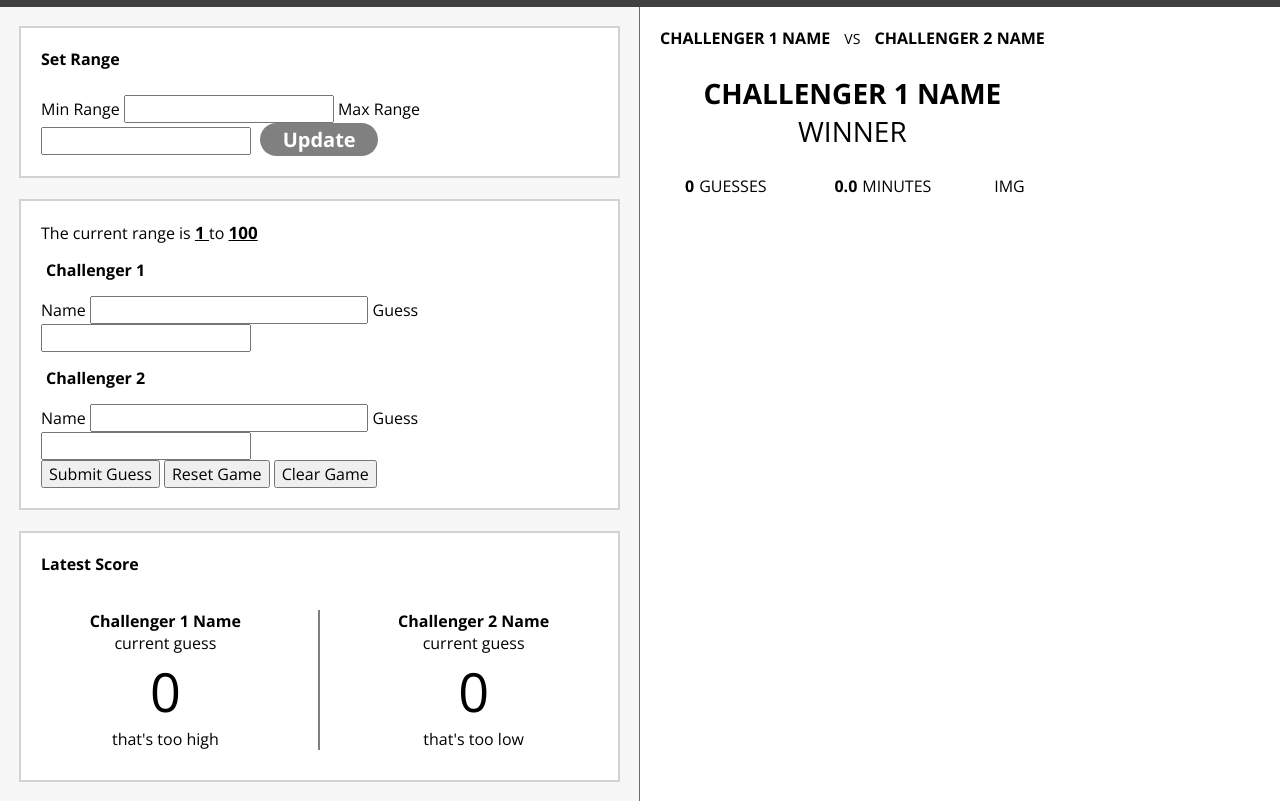
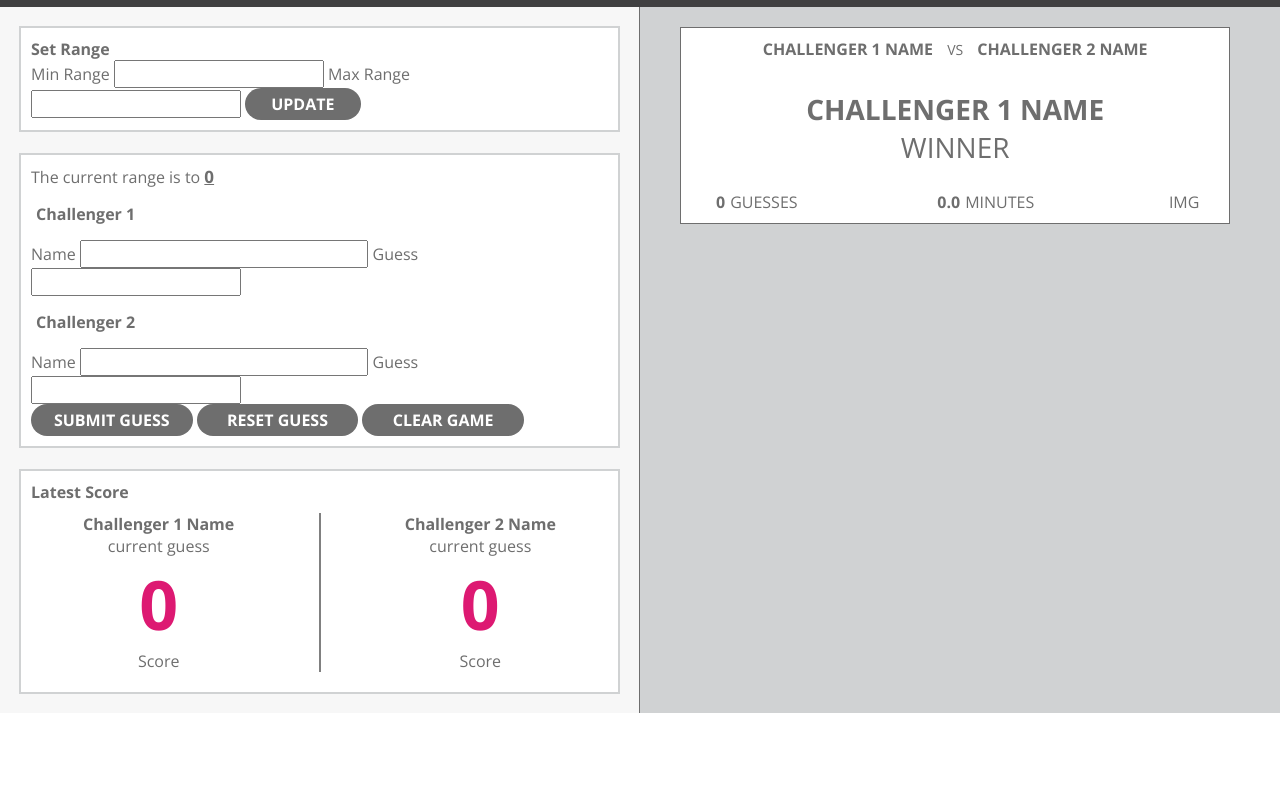
Before and after one commit to Asilo5/number-guesser-AS, a plain HTML site: page index.html in a window 1280 px wide. Shown: the part 121-922 px from the top of the page. After the commit the page ends 834 px from the top, so only its background shows below. Drawn offline with nearby package versions, Linux system fonts and the light colour scheme.

Commit message:
Add JavaScript variables and some functions, and cleaned up CSS

```diff
--- a/index.html
+++ b/index.html
@@ -9,7 +9,7 @@
 </head>
 <body>
   <header>
-    <h1>NUMBER<span>GUESSER</span></h1>
+    <h1>NUMBER<span class="skinny-title">GUESSER</span></h1>
 	<h2>ULTIMATE CHALLENGER EDITION</h2>
   </header>
   <main>
@@ -21,11 +21,11 @@
 			  <input type="text" id="min-range" name="user-min-range">
 			  <label for="max-range"> Max Range </label>
 			  <input type="text" id="max-range" name="user-max-range">
-			  <button class="update-button"> Update </button>
+			  <button type="button" class="update-button"> UPDATE </button>
 		   </form>
 	   </article>
 	   <article class="name-and-guess left-side">
-	     <p>The current range is <span class="num-range"> 1 </span> to <span class="num-range"> 100 </span></p>
+	     <p>The current range is <span class="num-range range-one">  </span> to <span class="num-range range-two"> 0 </span></p>
 		   <form>
 		     <h3 class="name-one name">Challenger 1</h3>
 			 <label for="name-challenger-1">Name </label>
@@ -38,9 +38,9 @@
              <label for="guess-2"> Guess </label>
              <input type="number" id="guess-2" name="guess-for-2">
              <div class="buttons-groups">
-               <button class="submit-guess" id = "guess-button">Submit Guess </button>
-               <button class="reset-game" id = "guess-button"> Reset Game </button>
-               <button class="clear-game" id = "guess-button"> Clear Game </button>
+               <button type="button" class="submit-guess" id="guess-button">SUBMIT GUESS </button>
+               <button type="button" class="reset-game" id="guess-button"> RESET GUESS </button>
+               <button type="button" class="clear-game" id="guess-button"> CLEAR GAME </button>
              </div>
 		   </form>
 	   </article>
@@ -50,15 +50,15 @@
 		   <div class="score-for-1">
 		     <h4 class="challenger-1-score"> Challenger 1 Name </h4>
 		     <p> current guess </p>
-		     <p class="number-guessed-1"><span> 0 </span></p>
-		     <p class="num-score-1"> that's too high </p>
+		     <p class="number-guessed-1"> 0 </p>
+		     <p class="num-score-1"> Score </p>
 	       </div>
 	       <div class="v-line"></div>
 		   <div class="score-for-2">
 		     <h4 class="challenger-2-score"> Challenger 2 Name </h4>
 		     <p> current guess </p>
-		     <p class="number-guessed-2"><span> 0 </span></p>
-		     <p class="num-score-2"> that's too low </p>
+		     <p class="number-guessed-2"> 0 </p>
+		     <p class="num-score-2"> Score </p>
 		   </div>
 		</div>
 	   </article>
@@ -74,6 +74,6 @@
 	   </div>
 	</section>
   </main>
-<script type="text/javascript" href="main.js"></script>
+<script type="text/javascript" src="main.js"></script>
 </body>
 </html>
--- a/main.js
+++ b/main.js
@@ -0,0 +1,89 @@
+
+
+// Range Input
+// User will be putting in his min-range and max-range
+// When they press update, min and max range will be stored and used to print current range in the name and guess section
+// Min and Max variables will also be used to make sure user does not go out of range
+var minRangeInput = document.querySelector('#min-range');
+var maxRangeInput = document.querySelector('#max-range');
+var updateButton = document.querySelector('.update-button');
+
+var firstRange = document.querySelector('.range-one');
+var secondRange = document.querySelector('.range-two');
+
+var firstChallengerName = document.querySelector('#name-challenger-1');
+var secondChallengerName = document.querySelector('#name-challenger-2');
+
+var guessOne = document.querySelector('#guess-1');
+var guessTwo = document.querySelector('#guess-2');
+
+var submitGuessButton = document.querySelector('.submit-guess');
+var resetGuessButton = document.querySelector('.reset-game');
+var clearGameButton = document.querySelector('.clearGameButton');
+
+var challengerScoreOne = document.querySelector('.challenger-1-score');
+var challengerScoreTwo = document.querySelector('.challenger-2-score');
+
+var numberGuessedOne = document.querySelector('.number-guessed-1');
+var numberGuessedTwo = document.querySelector('.number-guessed-2');
+
+var levelOfScoreOne = document.querySelector('.num-score-1');
+var levelOfScoreTwo = document.querySelector('.num-score-2');
+
+
+
+
+updateButton.addEventListener('click', givenInput);
+
+submitGuessButton.addEventListener('click', submitPrintScore);
+
+resetGuessButton.addEventListener('click', );
+
+clearGameButton.addEventListener('click', );
+
+
+
+
+
+
+
+function givenInput () {
+	firstRange.innerText = minRangeInput.value;
+    secondRange.innerText = maxRangeInput.value;
+}
+
+function submitPrintScore () {
+	challengerScoreOne.innerText = firstChallengerName.value;
+	challengerScoreTwo.innerText = secondChallengerName.value;
+
+	numberGuessedOne.innerText = guessOne.value;
+	numberGuessedTwo.innerText = guessTwo.value;
+}
+
+
+
+
+
+// Name and Guess
+// Reminder of ranges lies at the top to remind user to choose a number between them
+// User fills in name and guess
+// User submits guess
+// Reset guess button deletes guess
+// Clear game button deletes name and guess
+// If name or guess is not inputed, error message pops up
+
+
+// Latests Score
+// Shows the name input from two players entered in box above
+// Shows if current guess was too low or too high for each of the two players
+// Player has to keep guessing until one of them has the right answer
+
+//Results of Game
+// Winner pops up on the left side of the page
+// Prints out names of both users
+// Shows how many minutes it took them to guess the right number
+// User can close winner window with the close button in the bottom
+
+// Variables at the top
+// Event Listeners in the middle
+// At the end functions
--- a/reset.css
+++ b/reset.css
@@ -3,8 +3,7 @@
    License: none (public domain)
 */
 
-html, body, div, span, applet, object, iframe,
-h1, h2, h3, h4, h5, h6, p, blockquote, pre,
+html, body, div, applet, object, iframe,blockquote, pre,
 a, abbr, acronym, address, big, cite, code,
 del, dfn, em, img, ins, kbd, q, s, samp,
 small, strike, strong, sub, sup, tt, var,
@@ -19,8 +18,6 @@ time, mark, audio, video {
 	margin: 0;
 	padding: 0;
 	border: 0;
-	font-size: 100%;
-	font: inherit;
 	vertical-align: baseline;
 }
 /* HTML5 display-role reset for older browsers */
--- a/style.css
+++ b/style.css
@@ -4,6 +4,7 @@ body{
 
 * {
   box-sizing: border-box;
+  color: #6E6E6E;
   font-family: 'Open Sans', sans-serif;
   font-size: 16px;
   font-weight: 300;
@@ -11,7 +12,7 @@ body{
 }
 
 main {
-	/*background-color: #d0d2d3;*/
+  background-color: #d0d2d3;
   display: flex;
 }
 
@@ -29,9 +30,10 @@ h1 {
   font-weight: 700;
 }
 
-span {
+.skinny-title {
   font-size: 54px;
   font-weight: 300;
+  color: #DD1972;
 }
 
 h2 {
@@ -58,6 +60,7 @@ h2:after {
 
 /*MAIN*/
 
+
 .game-left-side {
   display: flex;
   flex-direction: column;
@@ -69,7 +72,7 @@ h2:after {
 .left-side{
   margin: 19px 19px;
   background-color: #ffffff;
-	padding: 20px;
+  padding: 10px;
   border: 2px solid #d0d2d3;
 }
 
@@ -77,16 +80,19 @@ h2:after {
 
 }
 
+/*.update-button */
+button {
+  font-weight: 700;
+  border: none;
+  background-color: #6E6E6E;
+  padding: 5px;
+  border-radius: 20px;
+  color: #ffffff;
+  width: 28%;
+}
+
 .update-button {
-	font-size: 20px;
-	font-weight: bold;
-	margin-left: 5px;
-	border: none;
-	background-color: gray;
-	padding: 3px;
-	border-radius: 20px;
-	color: white;
-	width: 118px;
+  width: 20%;
 }
 
 .name-and-guess {
@@ -135,9 +141,16 @@ h4 {
   text-align: center;
 }
 
+.number-guessed-1,
+.number-guessed-2 {
+  font-weight: 800;
+  font-size: 68px;
+  color: #DD1972;
+}
 
 
 /*RESULTS LEFT*/
+
 
 .results-container {
 
@@ -148,11 +161,11 @@ h4 {
   flex-direction: column;
   text-align: center;
   background-color: #ffffff;
-  margin: 20px;
-}
-
-h3 {
-   margin-bottom: 25px;
+  margin: 20px 40px 0px 40px;
+  width: 43%;
+  padding: 10px;
+  height: 100%;
+  border: 1px solid #6e6e6e;
 }
 
 .challenger-1-results,
@@ -169,6 +182,7 @@ h3 {
 .winners-name {
   font-size: 28px;
   font-weight: 700;
+  padding-top: 30px;
 }
 
 .winner-text {
@@ -183,7 +197,6 @@ h3 {
 }
 
 .guesses-text {
-
 }
 
 .mins-text {
```
Lines whose indentation alone changed are shown as unchanged.
